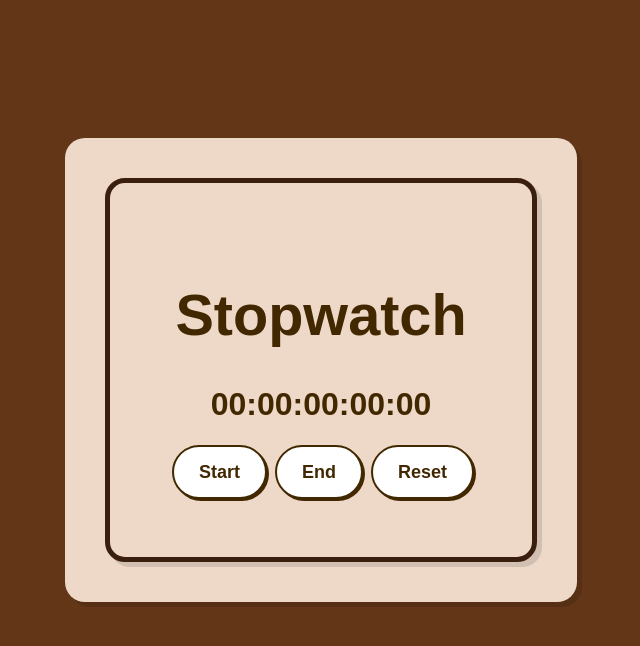
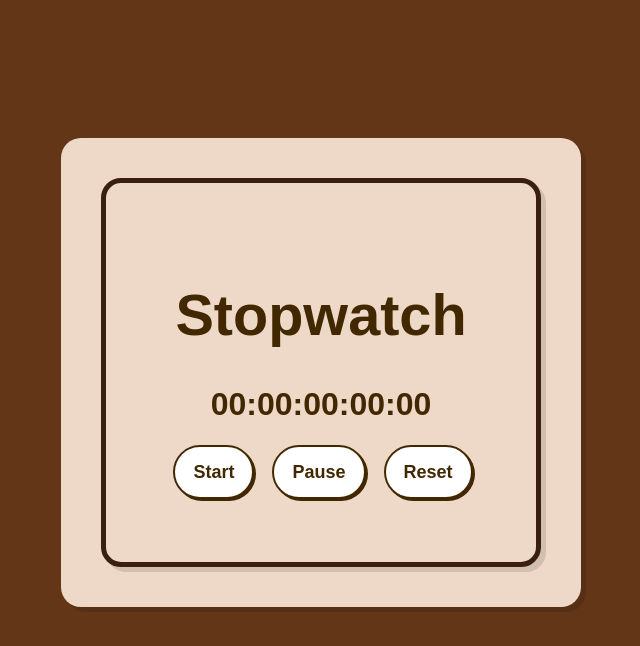
Before and after one commit to spiccoli/Stopwatch, a plain HTML site: page index.html in a window 1280 px wide. Shown: the whole page, without its empty margins (319-959 px from the left). Drawn offline with Linux system fonts and the light colour scheme.

Commit message:
fixed the reset function. did some format rearreangement to allfiles

```diff
--- a/index.html
+++ b/index.html
@@ -1,26 +1,26 @@
 <!DOCTYPE html>
 <html lang="en">
+
 <head>
     <meta charset="UTF-8">
     <meta name="viewport" content="width=device-width, initial-scale=1.0">
     <link rel="stylesheet" href="styles.css">
     <title>Simple Stopwatch</title>
 </head>
+
 <body>
-
     <div class="container">
         <div class="border">
             <h1 id="textStopwatch">Stopwatch</h1>
             <div id="counter">00:00:00:00:00</div>
             <div id="buttons">
                 <button id="starttBtn" onclick="start()">Start</button>
-            <button id="endBtn" onclick="end()">End</button>
+                <button id="endBtn" onclick="pause()">Pause</button>
                 <button id="resetBtn" onclick="reset()">Reset</button>
             </div>
         </div>
-
-
     </div>
     <script src="index.js"></script>
 </body>
+
 </html>
--- a/index.js
+++ b/index.js
@@ -5,35 +5,49 @@ let timer = null;
 let startTime = 0;
 let elapsedTime = 0;
 
-function start(){
-    if(!isRunning){
+function start() {
+  if (!isRunning) {
     startTime = Date.now() - elapsedTime;
-        timer = setInterval(update,5);
+    timer = setInterval(update, 5);
     console.log(timer);
     isRunning = true;
   }
 }
-function end(){
-    if(isRunning){
+
+function pause() {
+  if (isRunning) {
     clearInterval(timer);
     elapsedTime = Date.now() - startTime;
     isRunning = false;
   }
 }
-function reset(){
+
+function reset() {
   clearInterval(timer);
-    elapsedTime = Date.now() - startTime;
+  startTime = 0;
+  elapsedTime = 0;
   isRunning = false;
+  display.textContent = "00:00:00:00:00";
 }
 
-function update(){
+function update() {
   const currentTime = Date.now();
   elapsedTime = currentTime - startTime;
-    let days = Math.floor(elapsedTime / (1000 * 60 * 60 * 24)).toString().padStart(2, 0);
-    let hours = Math.floor(elapsedTime / (1000 * 60 *60)).toString().padStart(2, 0);
-    let minutes = Math.floor(elapsedTime / (1000 * 60 ) % 60).toString().padStart(2, 0);
-    let seconds = Math.floor(elapsedTime / 1000 % 60).toString().padStart(2, 0);
-    let miliseconds = Math.floor(elapsedTime % 1000 / 10).toString().padStart(2, 0);
+  let days = Math.floor(elapsedTime / (1000 * 60 * 60 * 24))
+    .toString()
+    .padStart(2, 0);
+  let hours = Math.floor(elapsedTime / (1000 * 60 * 60))
+    .toString()
+    .padStart(2, 0);
+  let minutes = Math.floor((elapsedTime / (1000 * 60)) % 60)
+    .toString()
+    .padStart(2, 0);
+  let seconds = Math.floor((elapsedTime / 1000) % 60)
+    .toString()
+    .padStart(2, 0);
+  let miliseconds = Math.floor((elapsedTime % 1000) / 10)
+    .toString()
+    .padStart(2, 0);
 
   display.textContent = `${days}:${hours}:${minutes}:${seconds}:${miliseconds}`;
 }
--- a/styles.css
+++ b/styles.css
@@ -1,55 +1,40 @@
 body {
-    display: flex;
-    align-items: center;
-    flex-direction: column;
-    text-align: center;
-    justify-content: center;
+    display: flex; flex-direction: column; justify-content: center;
+    align-items: center; text-align: center;
     font-family: Arial, Helvetica, sans-serif;
     background-color: hsl(24, 62%, 24%);
 }
 .container {
+    display: flex; flex-direction: column; justify-content: center;
     background-color: hsl(27, 52%, 86%);
     color: hsl(36, 100%, 13%);
-    font-weight: bold;
-    display: flex;
-    flex-direction: column;
-    justify-content: center;
-    font-size: 1.8em;
+    font-weight: bold; font-size: 1.8em;
     margin-top: 130px;
+    padding: 40px;
     border-radius: 20px;
-    padding: 40px;
     box-shadow: 5px 5px hsla(0, 0%, 0%, 0.123);
 }
 .border {
     padding: 60px;
-    border: 5px solid hsl(24, 62%, 14%);
-    border-radius: 20px;
+    border: 5px solid hsl(24, 62%, 14%); border-radius: 20px;
     box-shadow: 5px 5px hsla(0, 0%, 0%, 0.123);
 }
 #counter{
     font-size: 2rem;
-
 }
-
 button {
+    display: inline-block;
     background-color: #fbeee0;
-  border: 2px solid hsl(36, 100%, 13%);
-  border-radius: 30px;
+    border: 2px solid hsl(36, 100%, 13%); border-radius: 30px;
     box-shadow: #422800 4px 4px 0 0;
     color: #422800;
     cursor: pointer;
-  display: inline-block;
-  font-weight: 600;
-  font-size: 18px;
+    font-weight: 600; font-size: 18px;
     padding: 0 18px;
     line-height: 50px;
     text-align: center;
-  text-decoration: none;
-  user-select: none;
-  -webkit-user-select: none;
     touch-action: manipulation;
 }
-
 button:hover{
     background-color: #ffffff42;
 }
@@ -57,15 +42,9 @@ button:active{
     transform: scale(0.98);
 }
 button {
+    margin: 5px;
     margin-top: 20px;
     background-color: #fff;
     box-shadow: #422800 2px 2px 0 0;
     transform: translate(2px, 2px);
 }
-
-@media (min-width: 768px) {
-    button {
-    min-width: 10px;
-    padding: 0 25px;
-  }
-}
```
Lines whose indentation alone changed are shown as unchanged.
